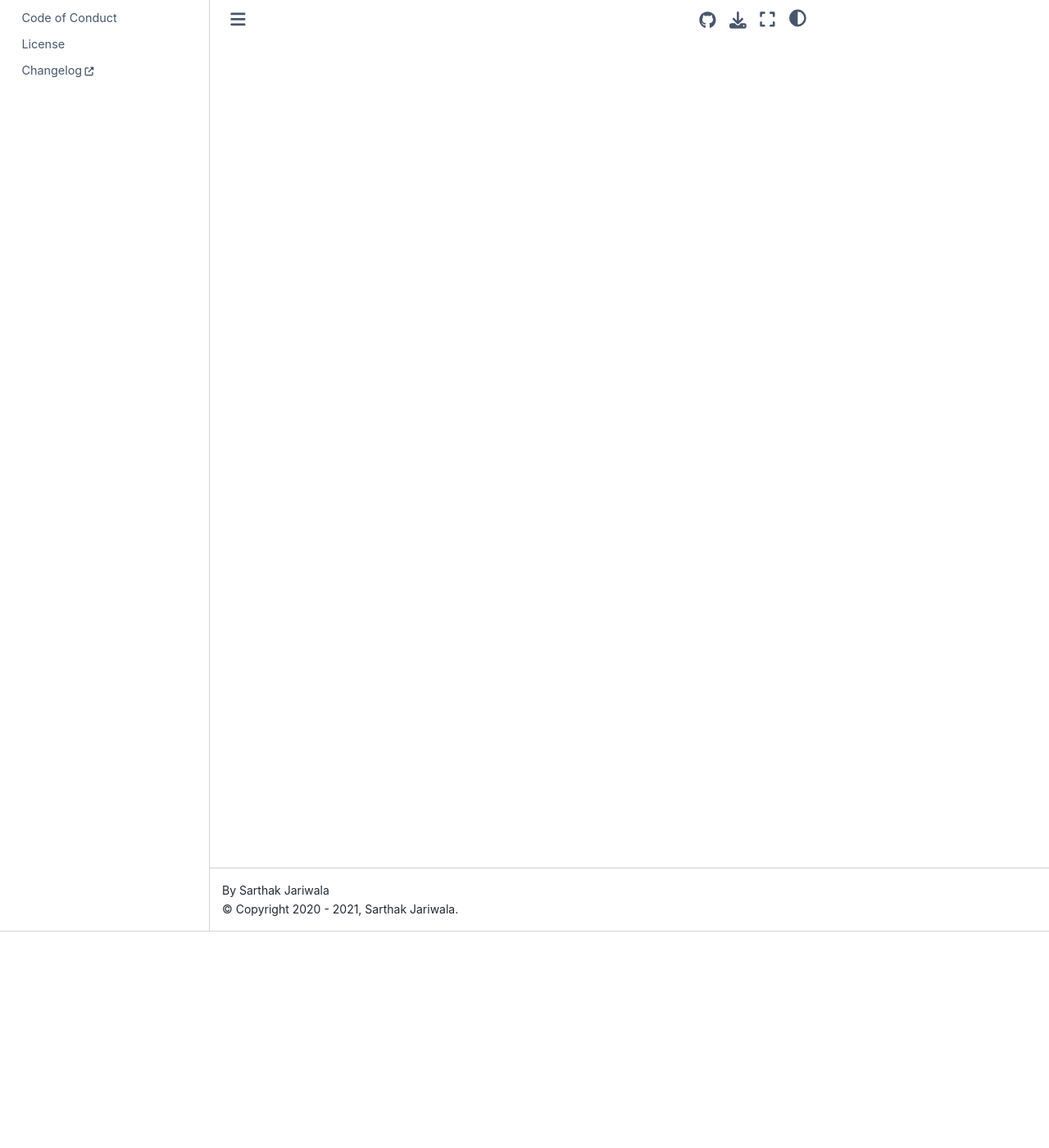
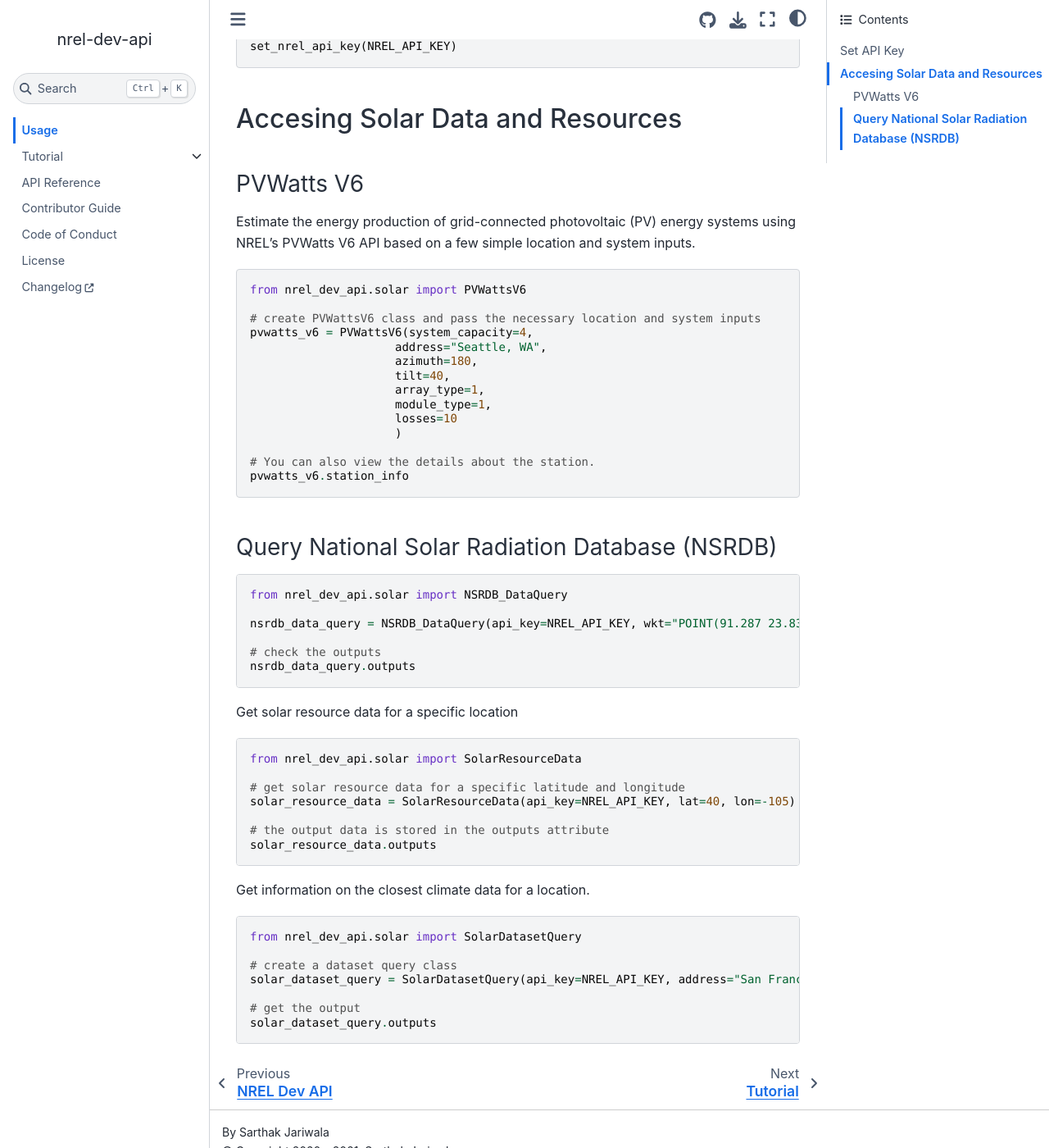
Before and after one commit to SarthakJariwala/nrel_dev_api, a Sphinx documentation site: the page built from docs/usage.rst, in a window 1280 px wide and 1400 px high, scrolled down 264 px. Shown: the whole window at 82% size. Built offline with Sphinx 7.4.7 and the Sphinx Book theme 1.1.4, drawn with Linux system fonts in a browser that asks for light colours; some of the changed text lies outside the part shown.

Commit message:
clean ups

```diff
--- a/docs/usage.rst
+++ b/docs/usage.rst
@@ -1,2 +1,77 @@
 Usage
 =====
+
+Set API Key
++++++++++++
+
+Globally set your NREL developer API key.
+
+.. code:: python
+
+   from nrel_dev_api import set_nrel_api_key
+
+   set_nrel_api_key(NREL_API_KEY)
+
+
+Accesing Solar Data and Resources
++++++++++++++++++++++++++++++++++
+
+++++++++++
+PVWatts V6
+++++++++++
+
+Estimate the energy production of grid-connected photovoltaic (PV) energy systems using NREL's PVWatts V6 API based on a few simple location and system inputs.
+
+.. code:: python
+
+   from nrel_dev_api.solar import PVWattsV6
+
+   # create PVWattsV6 class and pass the necessary location and system inputs
+   pvwatts_v6 = PVWattsV6(system_capacity=4,
+                        address="Seattle, WA",
+                        azimuth=180,
+                        tilt=40,
+                        array_type=1,
+                        module_type=1,
+                        losses=10
+                        )
+
+   # You can also view the details about the station.
+   pvwatts_v6.station_info
+
++++++++++++++++++++++++++++++++++++++++++++++++
+Query National Solar Radiation Database (NSRDB)
++++++++++++++++++++++++++++++++++++++++++++++++
+
+.. code:: python
+
+   from nrel_dev_api.solar import NSRDB_DataQuery
+
+   nsrdb_data_query = NSRDB_DataQuery(api_key=NREL_API_KEY, wkt="POINT(91.287 23.832)")
+
+   # check the outputs
+   nsrdb_data_query.outputs
+
+Get solar resource data for a specific location
+
+.. code:: python
+
+   from nrel_dev_api.solar import SolarResourceData
+
+   # get solar resource data for a specific latitude and longitude
+   solar_resource_data = SolarResourceData(api_key=NREL_API_KEY, lat=40, lon=-105)
+
+   # the output data is stored in the outputs attribute
+   solar_resource_data.outputs
+
+Get information on the closest climate data for a location.
+
+.. code:: python
+
+   from nrel_dev_api.solar import SolarDatasetQuery
+
+   # create a dataset query class
+   solar_dataset_query = SolarDatasetQuery(api_key=NREL_API_KEY, address="San Francisco, CA")
+
+   # get the output
+   solar_dataset_query.outputs
```
Also changed, not shown: docs/Tutorial/00_core.ipynb, docs/Tutorial/solar/nsrdb.ipynb, docs/Tutorial/solar/pvwatts_v6.ipynb, docs/Tutorial/solar/solar_dataset_query.ipynb, docs/Tutorial/solar/solar_resource_data.ipynb, docs/api/api_key.rst (line endings or trailing spaces), docs/api/solar.rst (line endings or trailing spaces), docs/tutorial.rst (line endings or trailing spaces), 6 other files.
